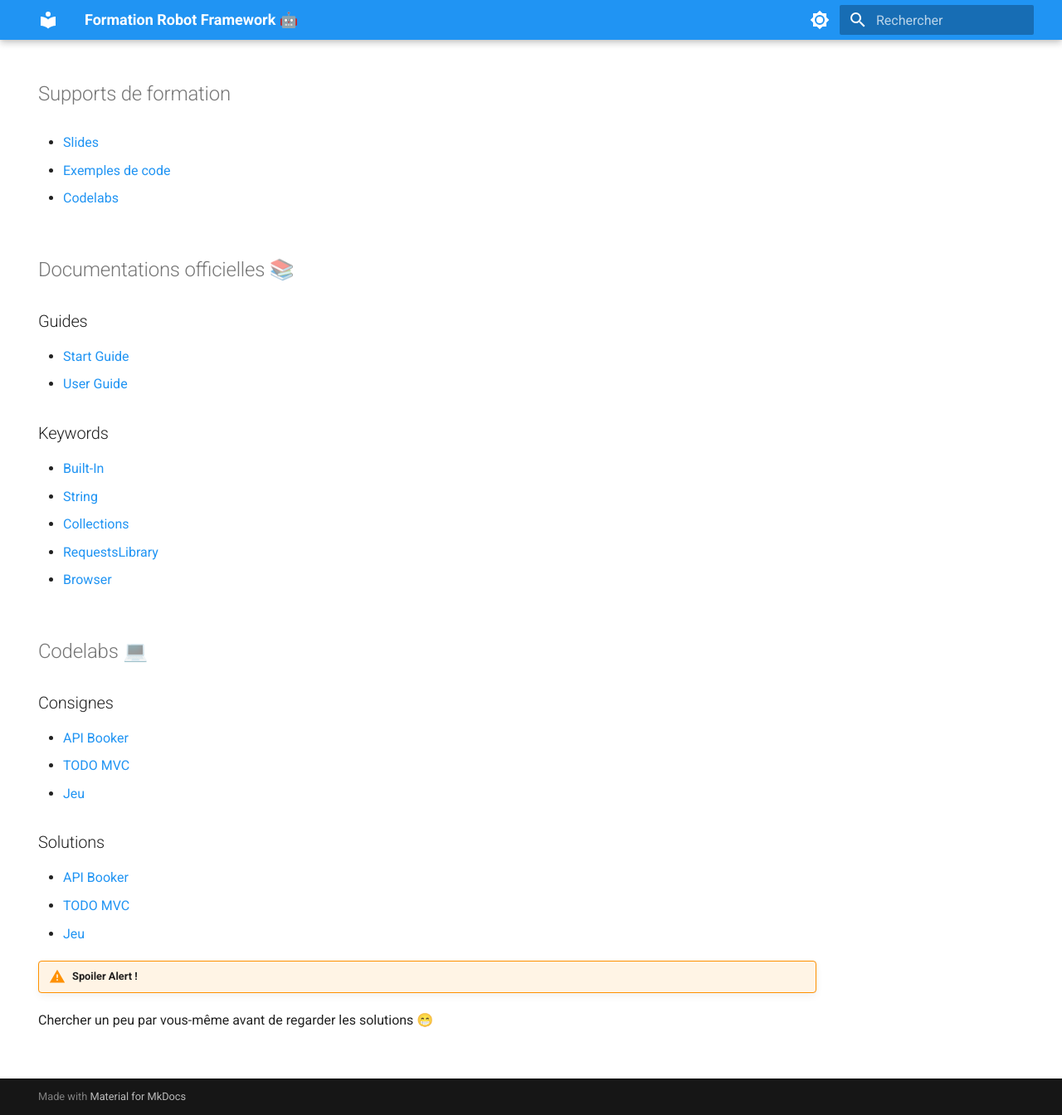
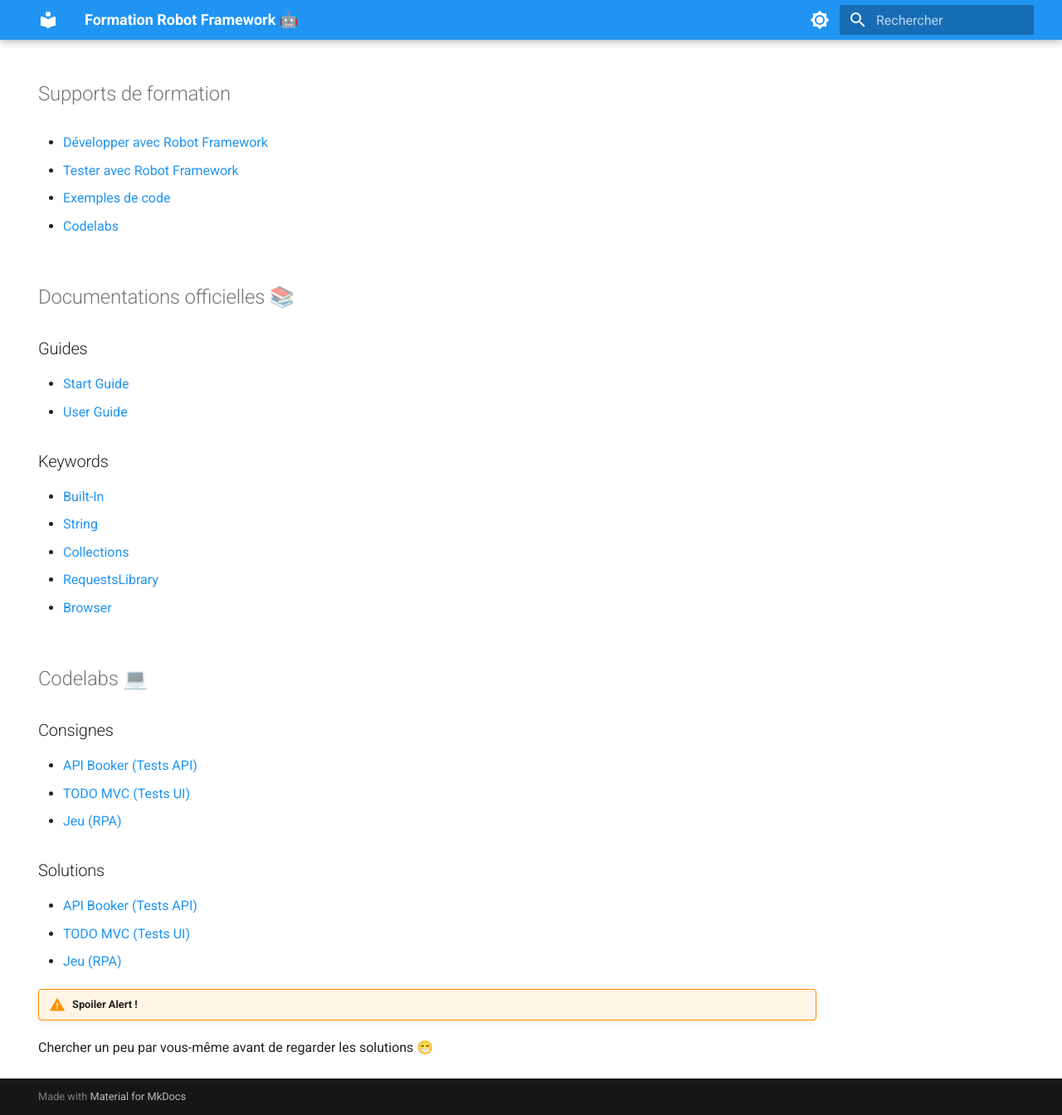
Before and after one commit to remi-picard/robot, an MkDocs documentation site: the page built from docs/index.md, in a window 1280 px wide and 1344 px high. Shown: the whole window at 83% size. Built offline with MkDocs 1.6.1 and Material for MkDocs 9.7.7, drawn with Linux system fonts in a browser that asks for light colours.

Commit message:
Met à jour les liens

```diff
--- a/docs/index.md
+++ b/docs/index.md
@@ -6,7 +6,8 @@ hide:
 
 # Supports de formation
 
-- [Slides](https://remi-picard.github.io/robot-slides){target="_blank"}
+- [Développer avec Robot Framework](https://remi-picard.github.io/robot-slides){target="_blank"}
+- [Tester avec Robot Framework](https://remi-picard.github.io/robot-slides-for-testers){target="_blank"}
 - [Exemples de code](https://github.com/remi-picard/robot-examples){target="_blank"}
 - [Codelabs](https://remi-picard.github.io/robot-codelab){target="_blank"}
 
@@ -33,15 +34,15 @@ hide:
 
 ## Consignes
 
-- [API Booker](https://remi-picard.github.io/robot-codelab/api-booker/){target="_blank"}
-- [TODO MVC](https://remi-picard.github.io/robot-codelab/todo-mvc/){target="_blank"}
-- [Jeu](https://remi-picard.github.io/robot-codelab/robot-flower-princess/){target="_blank"}
+- [API Booker (Tests API)](https://remi-picard.github.io/robot-codelab/api-booker/){target="_blank"}
+- [TODO MVC (Tests UI)](https://remi-picard.github.io/robot-codelab/todo-mvc/){target="_blank"}
+- [Jeu (RPA)](https://remi-picard.github.io/robot-codelab/robot-flower-princess/){target="_blank"}
 
 ## Solutions
 
-- [API Booker](https://github.com/remi-picard/robot-examples/blob/master/tests/booker/booker.robot){target="_blank"}
-- [TODO MVC](https://github.com/remi-picard/robot-examples/blob/master/tests/todo_mvc/todo_mvc.robot){target="_blank"}
-- [Jeu](https://github.com/remi-picard/robot-examples/blob/master/tests/robot_flower_princess/robot_flower_princess.robot){target="_blank"}
+- [API Booker (Tests API)](https://github.com/remi-picard/robot-examples/blob/master/tests/booker/booker.robot){target="_blank"}
+- [TODO MVC (Tests UI)](https://github.com/remi-picard/robot-examples/blob/master/tests/todo_mvc/todo_mvc.robot){target="_blank"}
+- [Jeu (RPA)](https://github.com/remi-picard/robot-examples/blob/master/tests/robot_flower_princess/robot_flower_princess.robot){target="_blank"}
 
 !!! warning "Spoiler Alert !"
 Chercher un peu par vous-même avant de regarder les solutions 😁
```
